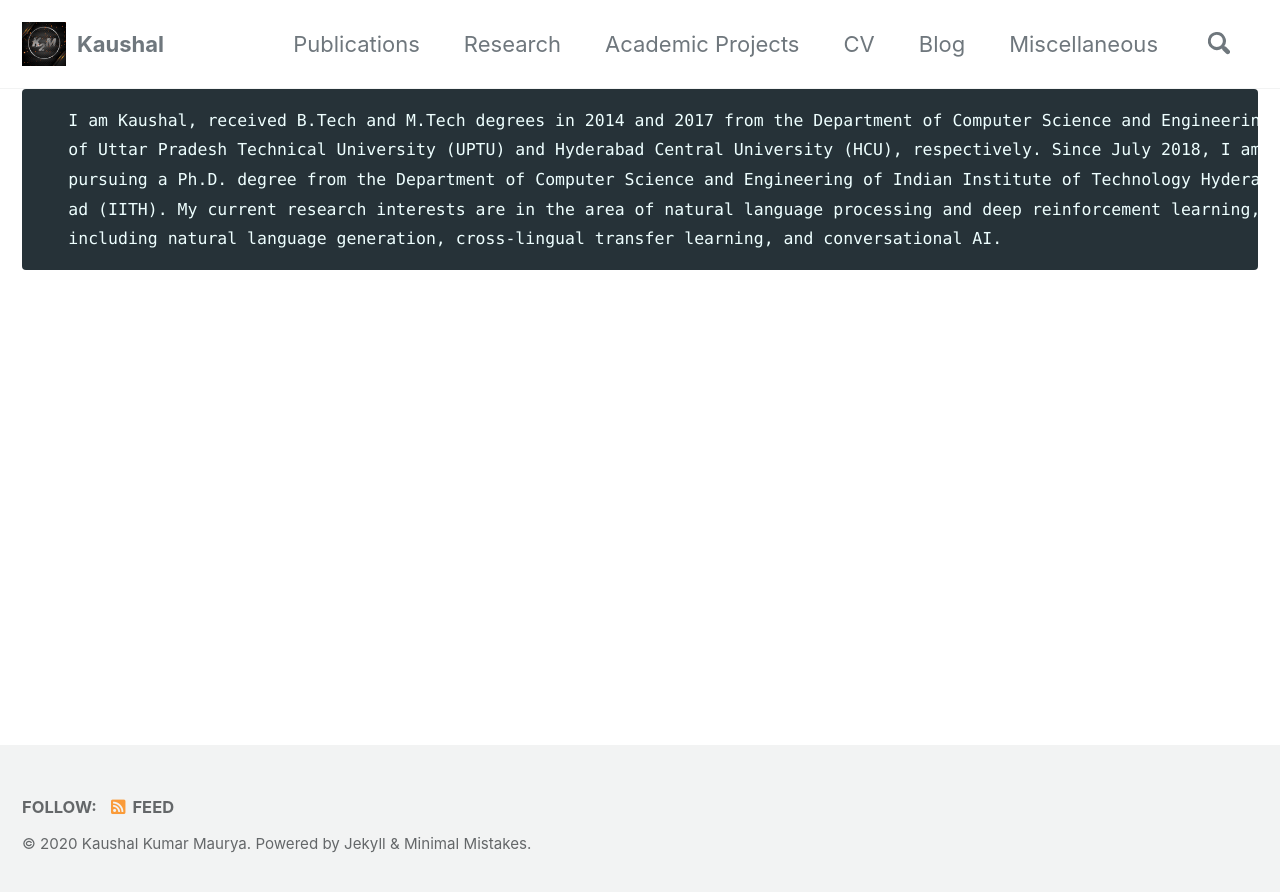
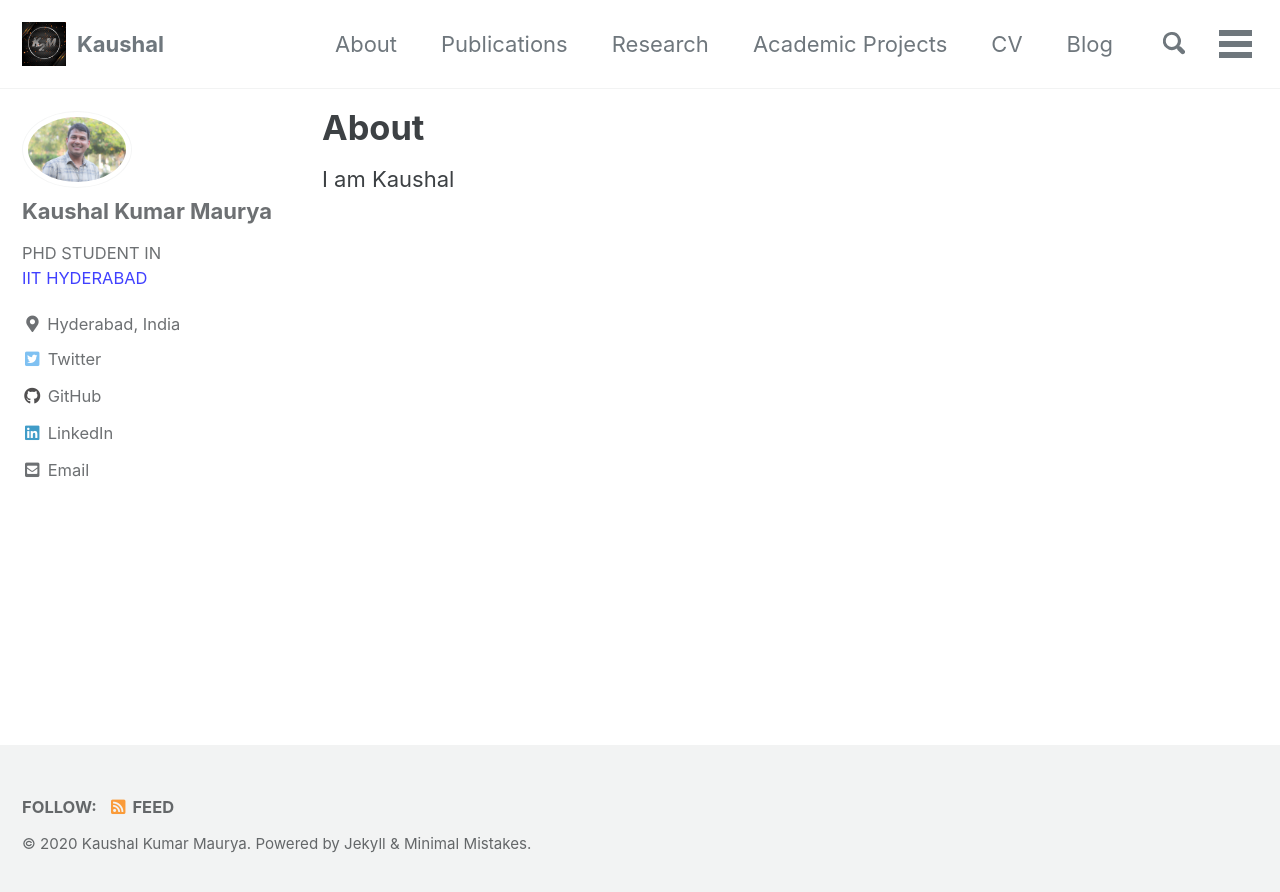
Before and after one commit to harshayelleni/harshayelleni.github.io, a Jekyll site: the page built from _pages/about.md, in a window 1280 px wide. Shown: the top 892 px of the page. Built offline with Jekyll 4.4.1, drawn with Linux system fonts in a browser that asks for light colours; cached includes are drawn as plain includes.

Commit message:
doing modifications

```diff
--- a/_data/navigation.yml
+++ b/_data/navigation.yml
@@ -1,11 +1,13 @@
 # main links
 main:
+  - title: "About"
+    url: /about/
   - title: "Publications"
     url: /publications/
   - title: "Research"
     url: /research/
   - title: "Academic Projects"
-    url: /academic_project/
+    url: /academic_projects/
   - title: "CV"
     url: /cv/
   - title: "Blog"
--- /dev/null
+++ b/_pages/about.md
@@ -0,0 +1,6 @@
+---
+title: "About"
+permalink: /about/
+---
+
+I am Kaushal
--- a/_pages/research.md
+++ b/_pages/research.md
@@ -1,10 +1,4 @@
 ---
-layout: splash
-title: "About"
-permalink: /about/
+title: "Research"
+permalink: /research/
 ---
-       I am Kaushal, received B.Tech and M.Tech degrees in 2014 and 2017 from the Department of Computer Science and Engineering
-       of Uttar Pradesh Technical University (UPTU) and Hyderabad Central University (HCU), respectively. Since July 2018, I am
-       pursuing a Ph.D. degree from the Department of Computer Science and Engineering of Indian Institute of Technology Hyderab-
-       ad (IITH). My current research interests are in the area of natural language processing and deep reinforcement learning,
-       including natural language generation, cross-lingual transfer learning, and conversational AI.
```
Also changed, not shown: _pages/academic_project.md (deleted, +0 -10 lines), _pages/academic_projects.md (added, +4 -0 lines), _pages/blog.md (+2 -8 lines), _pages/cv.md (+2 -8 lines), _pages/miscellaneous.md (+2 -8 lines), _pages/publications.md (+2 -8 lines).
